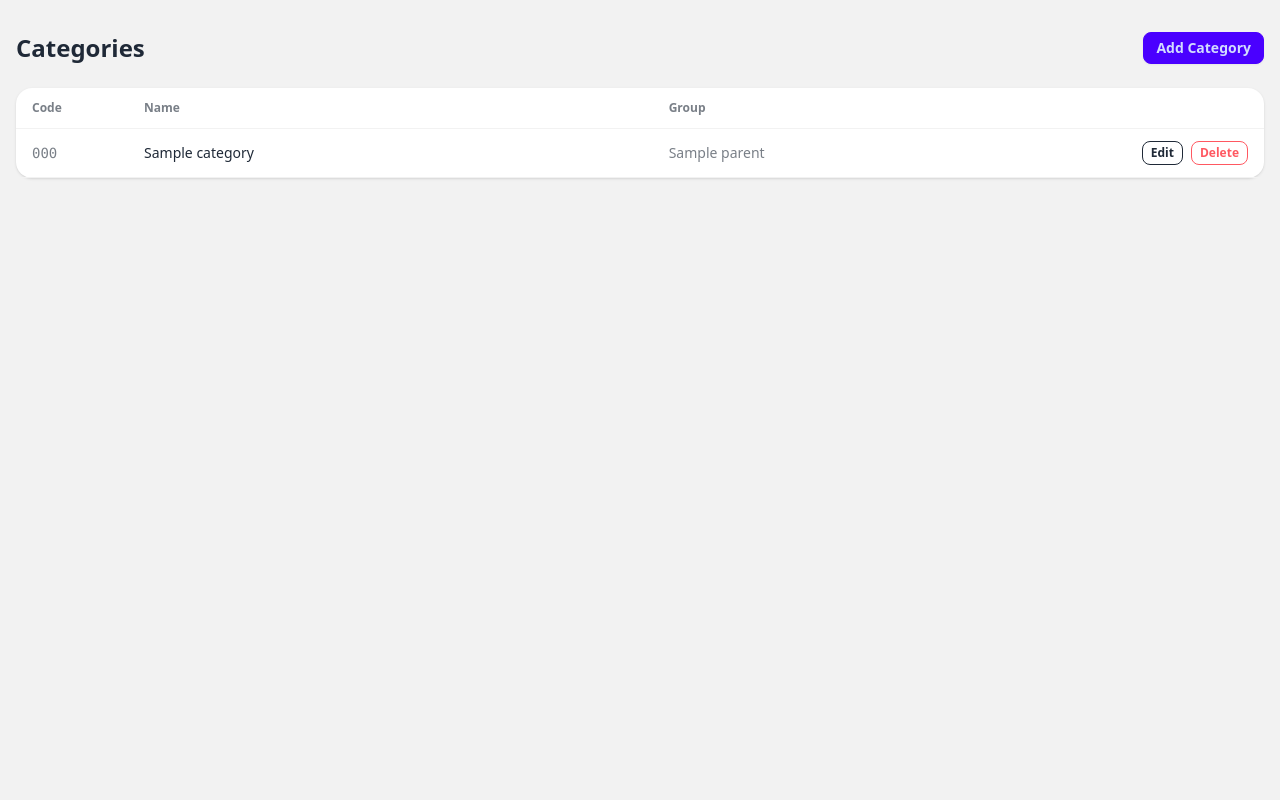
After one commit to jplej/cadence-budget, a Django app: template saas-starter/templates/budget/categories.html in a window 1280 px wide. The commit adds this page. Run offline with Django 5.2, Linux system fonts and the light colour scheme; the template is opened without the code that fills it: most values are stand-ins (such as "Sample title", 1, 10 or a date in 2020); some libraries are stand-ins or nearby versions.

Commit message:
feat: Story 1.3 — Category Management UI
- Full CRUD for Categories (list, add, edit, delete) via modals
- Add code (account number) and parent (optional group) fields
- Two-level hierarchy enforced: only top-level categories selectable as parent
- Sidebar Categories link wired up

Co-Authored-By: Claude Sonnet 4.6 <noreply@anthropic.com>

```diff
--- a/saas-starter/apps/budget/models.py
+++ b/saas-starter/apps/budget/models.py
@@ -20,6 +20,10 @@ class Partner(models.Model):
 
 class Category(models.Model):
     tenant = models.ForeignKey(Tenant, on_delete=models.CASCADE, related_name="categories")
+    parent = models.ForeignKey(
+        "self", null=True, blank=True, on_delete=models.SET_NULL, related_name="children"
+    )
+    code = models.CharField(max_length=20, blank=True, default="")
     name = models.CharField(max_length=200)
 
     class Meta:
@@ -27,7 +31,7 @@ class Category(models.Model):
         verbose_name_plural = "categories"
 
     def __str__(self):
-        return self.name
+        return f"{self.code} – {self.name}" if self.code else self.name
 
 
 class Project(models.Model):
--- a/saas-starter/apps/budget/urls.py
+++ b/saas-starter/apps/budget/urls.py
@@ -6,4 +6,7 @@ urlpatterns = [
     path("partners/", views.list_partners, name="list_partners"),
     path("partners/<int:partner_id>/edit/", views.edit_partner, name="edit_partner"),
     path("partners/<int:partner_id>/delete/", views.delete_partner, name="delete_partner"),
+    path("categories/", views.list_categories, name="list_categories"),
+    path("categories/<int:category_id>/edit/", views.edit_category, name="edit_category"),
+    path("categories/<int:category_id>/delete/", views.delete_category, name="delete_category"),
 ]
--- a/saas-starter/templates/base.html
+++ b/saas-starter/templates/base.html
@@ -88,7 +88,7 @@
             </a>
           </li>
           <li>
-            <a href="#" class="{% block nav_categories %}{% endblock %}">
+            <a href="{% url 'list_categories' %}" class="{% block nav_categories %}{% endblock %}">
               <svg xmlns="http://www.w3.org/2000/svg" class="h-4 w-4" fill="none" viewBox="0 0 24 24" stroke="currentColor">
                 <path stroke-linecap="round" stroke-linejoin="round" stroke-width="2" d="M7 7h10M7 12h6M7 17h4"/>
               </svg>
--- /dev/null
+++ b/saas-starter/templates/budget/categories.html
@@ -0,0 +1,146 @@
+{% extends "base.html" %}
+{% load i18n %}
+{% block nav_categories %}active{% endblock %}
+
+{% block content %}
+<div class="flex items-center justify-between mb-6">
+  <h1 class="text-2xl font-bold">{% trans "Categories" %}</h1>
+  <label for="modal-add-category" class="btn btn-primary btn-sm">{% trans "Add Category" %}</label>
+</div>
+
+<!-- Category table -->
+<div class="card bg-base-100 shadow">
+  <div class="card-body p-0">
+    {% if categories %}
+      <div class="overflow-x-auto">
+        <table class="table table-zebra w-full">
+          <thead>
+            <tr>
+              <th class="w-28">{% trans "Code" %}</th>
+              <th>{% trans "Name" %}</th>
+              <th>{% trans "Group" %}</th>
+              <th class="w-24"></th>
+            </tr>
+          </thead>
+          <tbody>
+            {% for category in categories %}
+            <tr>
+              <td class="font-mono text-sm text-base-content/60">{{ category.code|default:"—" }}</td>
+              <td class="font-medium">{{ category.name }}</td>
+              <td class="text-sm text-base-content/60">{{ category.parent.name|default:"—" }}</td>
+              <td class="text-right">
+                <div class="flex gap-2 justify-end">
+                  <label for="modal-edit-{{ category.id }}" class="btn btn-xs btn-outline">{% trans "Edit" %}</label>
+                  <form method="post" action="{% url 'delete_category' category.id %}">
+                    {% csrf_token %}
+                    <button type="submit" class="btn btn-xs btn-error btn-outline"
+                      onclick="return confirm('{% trans "Delete this category?" %}')">{% trans "Delete" %}</button>
+                  </form>
+                </div>
+              </td>
+            </tr>
+            {% endfor %}
+          </tbody>
+        </table>
+      </div>
+    {% else %}
+      <div class="px-6 py-12 text-center text-base-content/40">
+        {% trans "No categories yet." %}
+      </div>
+    {% endif %}
+  </div>
+</div>
+
+<!-- Add category modal -->
+<input type="checkbox" id="modal-add-category" class="modal-toggle" {% if error %}checked{% endif %} />
+<div class="modal modal-bottom sm:modal-middle">
+  <div class="modal-box">
+    <h3 class="font-bold text-lg mb-4">{% trans "Add Category" %}</h3>
+    <form method="post" action="{% url 'list_categories' %}">
+      {% csrf_token %}
+      {% if error %}
+        <div role="alert" class="alert alert-error mb-4">
+          <span>{{ error }}</span>
+        </div>
+      {% endif %}
+
+      <div class="grid grid-cols-3 gap-3 mb-3">
+        <div class="form-control">
+          <label class="label" for="add-code"><span class="label-text">{% trans "Code" %}</span></label>
+          <input id="add-code" name="code" type="text" class="input input-bordered input-sm font-mono" placeholder="e.g. 606" />
+        </div>
+        <div class="form-control col-span-2">
+          <label class="label" for="add-name"><span class="label-text font-medium">{% trans "Name" %} *</span></label>
+          <input id="add-name" name="name" type="text" class="input input-bordered input-sm" required autofocus />
+        </div>
+      </div>
+
+      <div class="form-control mb-4">
+        <label class="label" for="add-parent"><span class="label-text">{% trans "Group (optional)" %}</span></label>
+        <select id="add-parent" name="parent_id" class="select select-bordered select-sm">
+          <option value="">—</option>
+          {% for cat in top_level %}
+            <option value="{{ cat.id }}">{% if cat.code %}{{ cat.code }} – {% endif %}{{ cat.name }}</option>
+          {% endfor %}
+        </select>
+      </div>
+
+      <div class="modal-action">
+        <label for="modal-add-category" class="btn btn-ghost">{% trans "Cancel" %}</label>
+        <button type="submit" class="btn btn-primary">{% trans "Add" %}</button>
+      </div>
+    </form>
+  </div>
+  <label class="modal-backdrop" for="modal-add-category"></label>
+</div>
+
+<!-- Edit category modals (one per category) -->
+{% for category in categories %}
+<input type="checkbox" id="modal-edit-{{ category.id }}" class="modal-toggle"
+  {% if edit_category_id == category.id %}checked{% endif %} />
+<div class="modal modal-bottom sm:modal-middle">
+  <div class="modal-box">
+    <h3 class="font-bold text-lg mb-4">{% trans "Edit Category" %}</h3>
+    <form method="post" action="{% url 'edit_category' category.id %}">
+      {% csrf_token %}
+      {% if edit_category_id == category.id and edit_error %}
+        <div role="alert" class="alert alert-error mb-4">
+          <span>{{ edit_error }}</span>
+        </div>
+      {% endif %}
+
+      <div class="grid grid-cols-3 gap-3 mb-3">
+        <div class="form-control">
+          <label class="label" for="edit-code-{{ category.id }}"><span class="label-text">{% trans "Code" %}</span></label>
+          <input id="edit-code-{{ category.id }}" name="code" type="text" class="input input-bordered input-sm font-mono" value="{{ category.code }}" placeholder="e.g. 606" />
+        </div>
+        <div class="form-control col-span-2">
+          <label class="label" for="edit-name-{{ category.id }}"><span class="label-text font-medium">{% trans "Name" %} *</span></label>
+          <input id="edit-name-{{ category.id }}" name="name" type="text" class="input input-bordered input-sm" value="{{ category.name }}" required />
+        </div>
+      </div>
+
+      <div class="form-control mb-4">
+        <label class="label" for="edit-parent-{{ category.id }}"><span class="label-text">{% trans "Group (optional)" %}</span></label>
+        <select id="edit-parent-{{ category.id }}" name="parent_id" class="select select-bordered select-sm">
+          <option value="">—</option>
+          {% for cat in top_level %}
+            {% if cat.id != category.id %}
+              <option value="{{ cat.id }}" {% if category.parent_id == cat.id %}selected{% endif %}>
+                {% if cat.code %}{{ cat.code }} – {% endif %}{{ cat.name }}
+              </option>
+            {% endif %}
+          {% endfor %}
+        </select>
+      </div>
+
+      <div class="modal-action">
+        <label for="modal-edit-{{ category.id }}" class="btn btn-ghost">{% trans "Cancel" %}</label>
+        <button type="submit" class="btn btn-primary">{% trans "Save" %}</button>
+      </div>
+    </form>
+  </div>
+  <label class="modal-backdrop" for="modal-edit-{{ category.id }}"></label>
+</div>
+{% endfor %}
+{% endblock %}
```
Also changed, not shown: saas-starter/apps/budget/views.py (+77 -1 lines), saas-starter/apps/budget/migrations/0004_category_code_and_parent.py (added).
